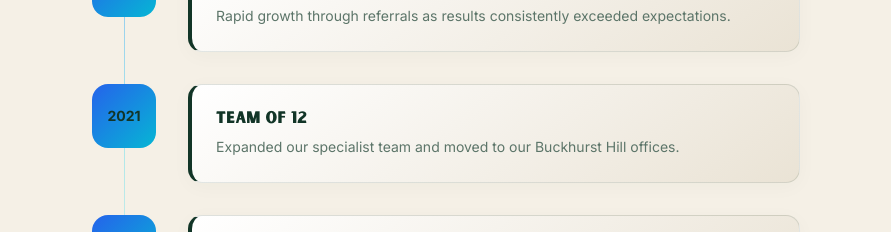
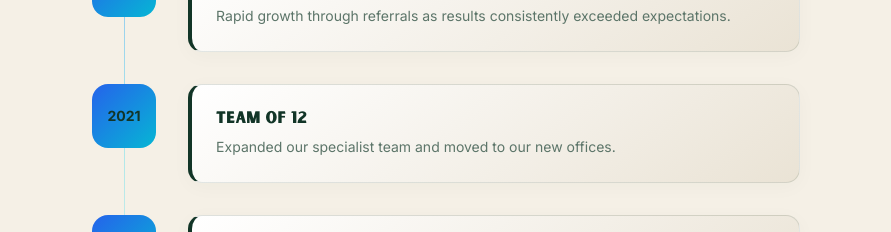
Before and after one commit to Juba1r/sparxgrowth, a Next.js app: page /about in a window 1280 px wide. Shown: the part 2271-2503 px from the top of the page, without its empty margins (194-1085 px from the left). Built offline with nearby package versions, Linux system fonts and the light colour scheme; a web font is replaced by a local one.

Commit message:
Update AboutPageClient.tsx

```diff
--- a/app/about/AboutPageClient.tsx
+++ b/app/about/AboutPageClient.tsx
@@ -97,7 +97,7 @@ const timeline = [
   {
     year: "2021",
     title: "Team of 12",
-    desc: "Expanded our specialist team and moved to our Buckhurst Hill offices.",
+    desc: "Expanded our specialist team and moved to our new offices.",
   },
   {
     year: "2023",
```
